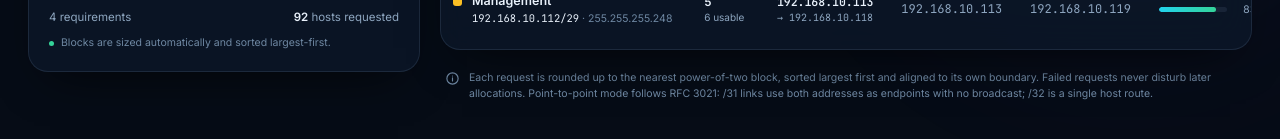
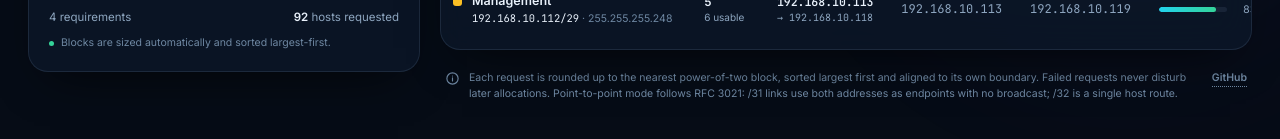
Before and after one commit to mounir-m4/VLSM_APP, a React (Vite) app: page / in a window 1280 px wide. Shown: the part 909-1048 px from the top of the page. Built offline with nearby package versions, Linux system fonts and the light colour scheme.

Commit message:
Add GitHub project link to footer

```diff
--- a/src/App.jsx
+++ b/src/App.jsx
@@ -483,6 +483,14 @@ export default function App() {
             <footer className="footer">
               <Info size={15} />
               <p>{t('footerNote')}</p>
+              <a
+                className="footer__link"
+                href="https://github.com/mounir-m4/VLSM_APP"
+                target="_blank"
+                rel="noopener noreferrer"
+              >
+                GitHub
+              </a>
             </footer>
           </main>
         </div>
--- a/src/index.css
+++ b/src/index.css
@@ -1684,6 +1684,19 @@ button {
   line-height: 1.55;
 }
 
+.footer__link {
+  color: var(--faint);
+  font-weight: 600;
+  text-decoration: none;
+  border-bottom: 1px dotted currentColor;
+  white-space: nowrap;
+}
+
+.footer__link:hover,
+.footer__link:focus-visible {
+  color: var(--accent);
+}
+
 .footer svg {
   flex: none;
   margin-top: 1px;
```
